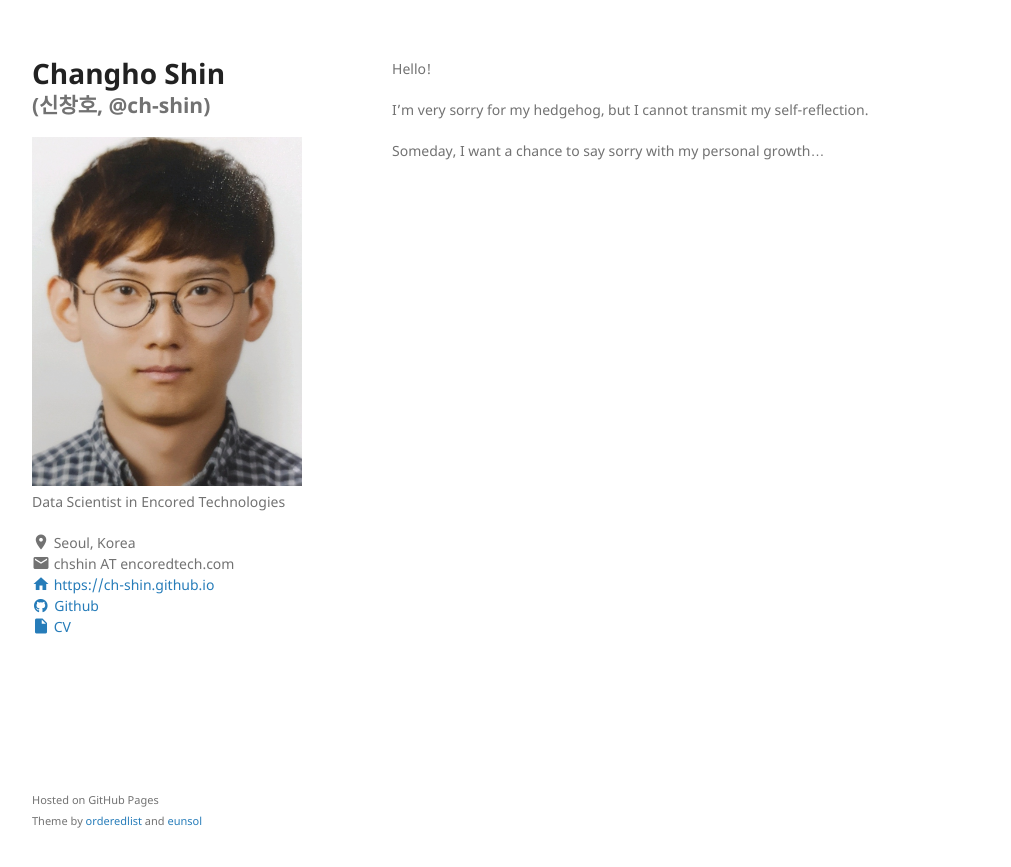
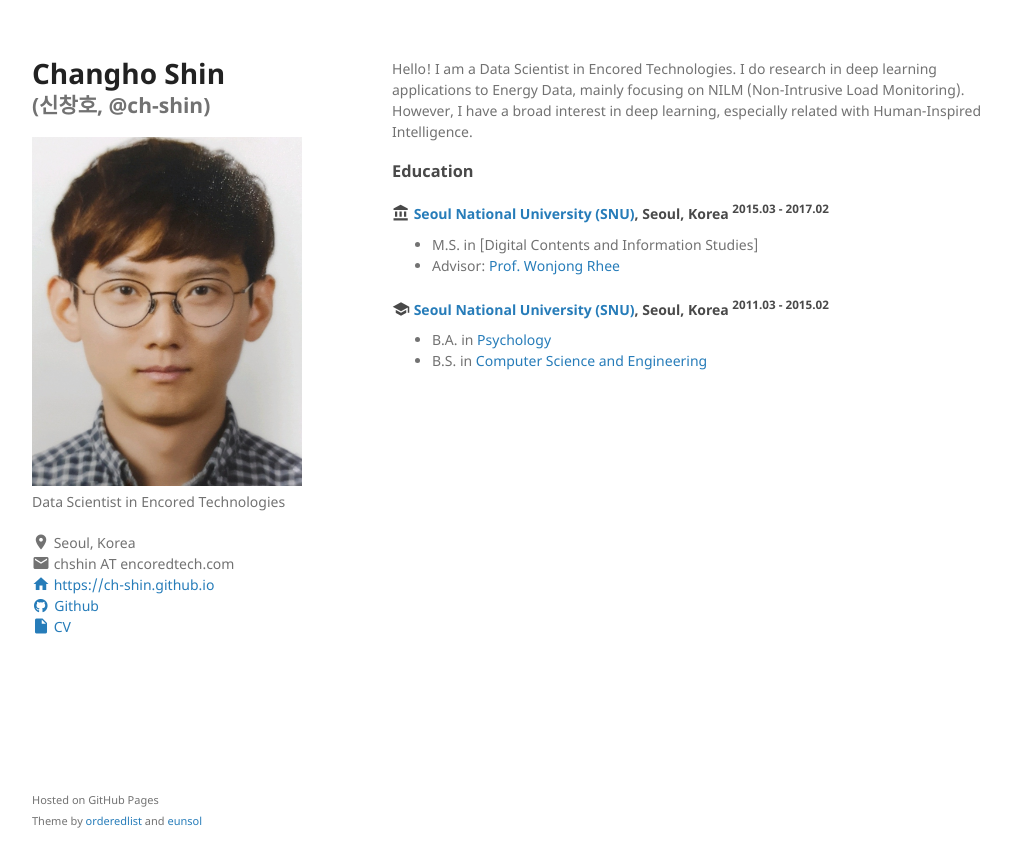
Before and after one commit to ch-shin/ch-shin.github.io, a Jekyll site: the page built from index.md, in a window 1280 px wide. Shown: the top 867 px of the page, without its empty margins (128-1139 px from the left). Built offline with Jekyll 4.4.1, drawn with Linux system fonts in a browser that asks for light colours.

Commit message:
Add education section

```diff
--- a/index.md
+++ b/index.md
@@ -3,7 +3,28 @@ layout: default
 ---
 
 Hello!
+I am a Data Scientist in Encored Technologies.
+I do research in deep learning applications to Energy Data, mainly focusing on NILM (Non-Intrusive Load Monitoring). However, I have a broad interest in deep learning, especially related with Human-Inspired Intelligence.
 
-I'm very sorry for my hedgehog, but I cannot transmit my self-reflection.
+### Education
 
-Someday, I want a chance to say sorry with my personal growth...
+<h4 class="education">
+  <i class="material-icons md-18">account_balance</i>
+  <a href="http://convergence.snu.ac.kr/">Seoul National University (SNU)</a>, Seoul, Korea
+  <sup>2015.03 - 2017.02</sup>
+</h4>
+
+- M.S. in [Digital Contents and Information Studies]
+- Advisor: [Prof. Wonjong Rhee](http://adsl.snu.ac.kr/?p=13209)
+
+<h4 class="education">
+  <i class="material-icons md-18">school</i>
+  <a href="http://en.snu.ac.kr/">Seoul National University (SNU)</a>, Seoul, Korea
+  <sup>2011.03 - 2015.02</sup>
+</h4>
+
+- B.A. in [Psychology]
+- B.S. in [Computer Science and Engineering]
+
+[Psychology]: http://psych.snu.ac.kr/
+[Computer Science and Engineering]: https://cse.snu.ac.kr/en
```
